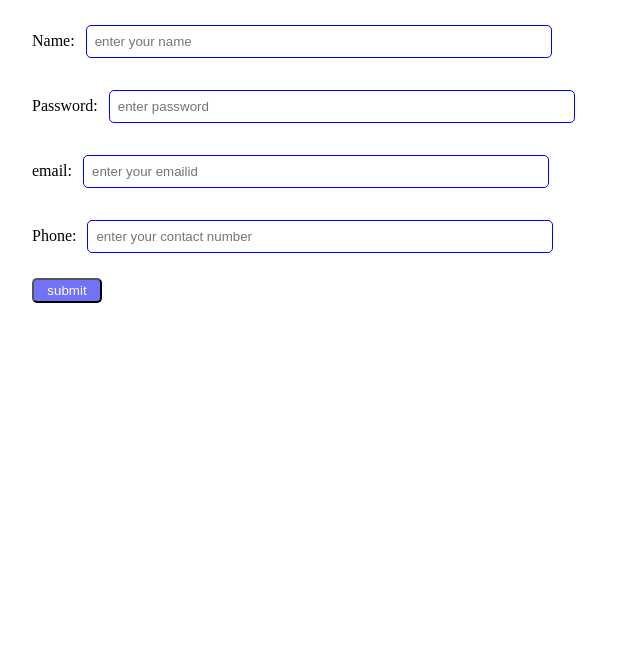
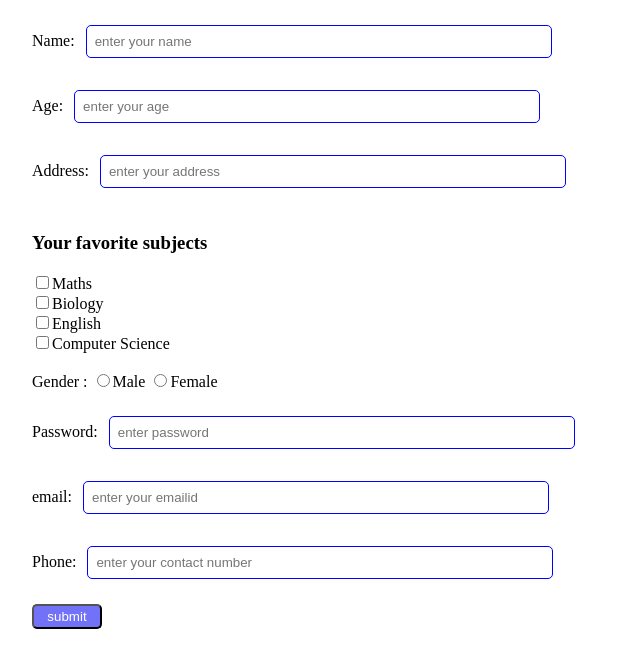
Before and after one commit to imAnkit7/Project.js, a plain HTML site: page index.html in a window 1280 px wide. Shown: the part 72-740 px from the top of the page, without its empty margins (0-640 px from the left). Drawn offline with Linux system fonts and the light colour scheme.

Commit message:
Add files via upload

```diff
--- a/index.html
+++ b/index.html
@@ -75,6 +75,25 @@
             Name: <input placeholder="enter your name" type="text" name="fname"><b></b><span class="Nerror"></span>
         </div><br>
 
+        <div class="first" id="name">
+            Age: <input placeholder="enter your age" type="number" name="fage"><b></b><span class="Nerror"></span>
+        </div><br>
+
+        <div class="first" id="name">
+            Address: <input placeholder="enter your address" type="address" name="faddress"><b></b><span class="Nerror"></span>
+        </div><br>
+
+        <div id="box2">
+            <h3>Your favorite subjects</h3>
+            <input type="checkbox" name="maths" value="maths" id=>Maths  <br>
+            <input type="checkbox" name="Bio" value="Bio">Biology <br>
+            <input type="checkbox" name="English" value="English">English <br>
+            <input type="checkbox" name="computer" value="computer">Computer Science <br>
+          </div><br>
+
+          Gender : <input type="radio" value="male" name="gender" >Male
+          <input type="radio" value="female" name="gender" >Female <br><br>
+
         <div class="second" id="pass">
             Password: <input placeholder="enter password" type="password" name="fpass"><b></b><span
                 class="Nerror"></span>
@@ -89,7 +108,7 @@
             Phone: <input placeholder="enter your contact number" type="phone" name="fphone"><b></b><span
                 class="Nerror"></span>
         </div><br>
-        <input id="btn" type="submit" value="submit">
+        <a href="login.html">  <input id="btn" type="submit" value="submit"></a>
     </form>
 
 </body>
```
